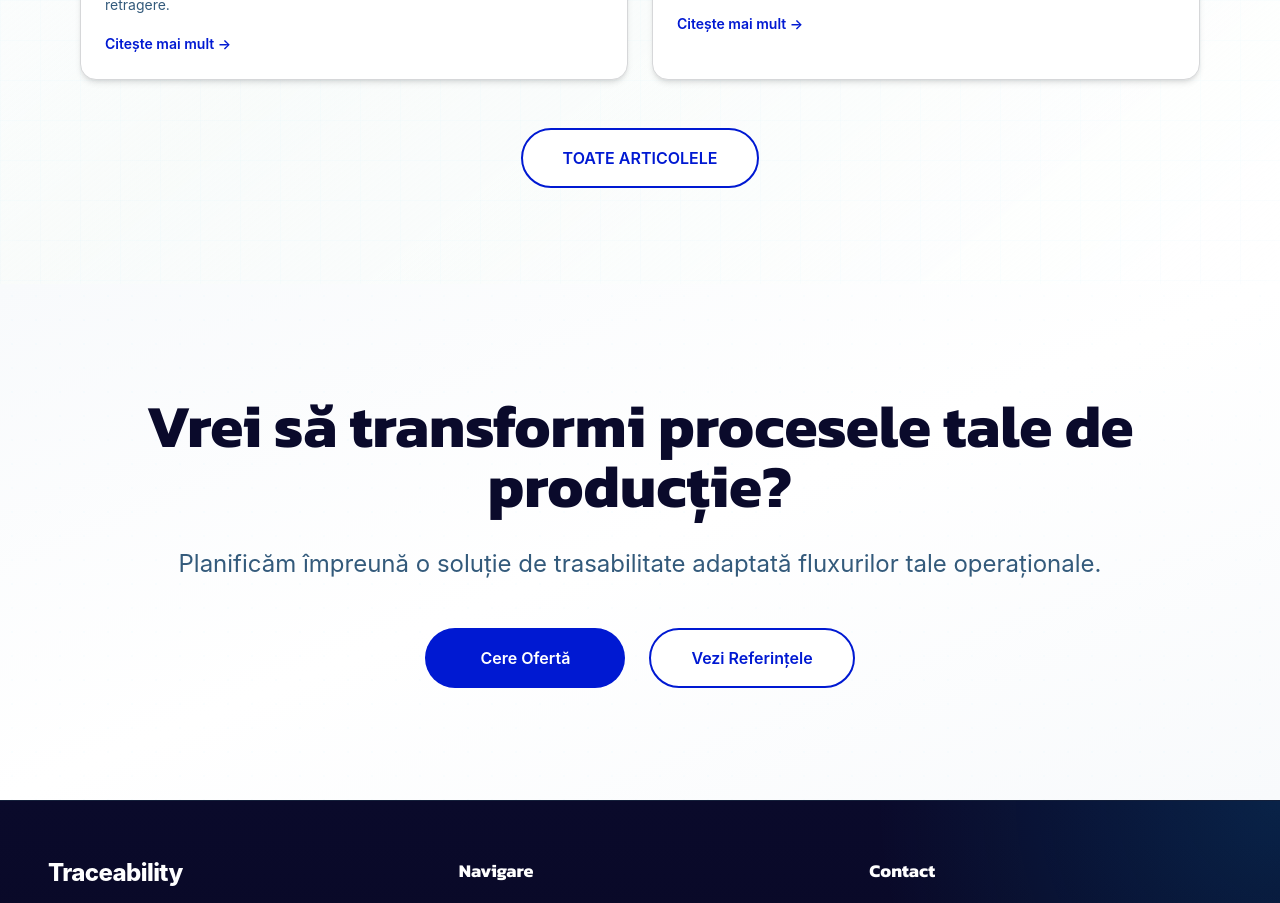
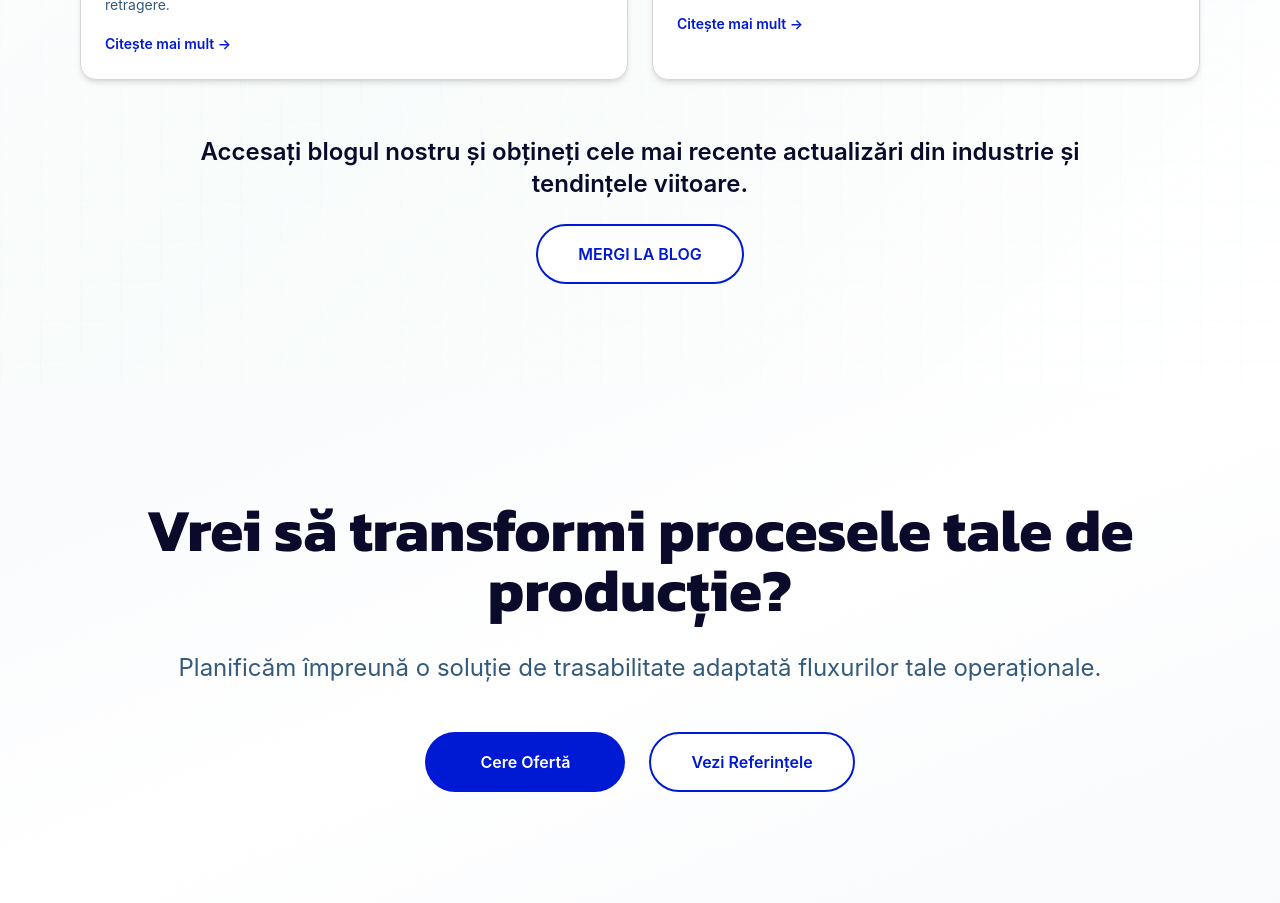
Before and after one commit to siskonyazilim/traceabilityTR, a Next.js app: page / in a window 1280 px wide. Shown: the part 6580-7483 px from the top of the page. Built offline with nearby package versions, Linux system fonts and the light colour scheme; no server answers.

Commit message:
feat: update BlogPreview component with localized subtitle and call-to-action button

```diff
--- a/components/home/BlogPreview.js
+++ b/components/home/BlogPreview.js
@@ -98,15 +98,18 @@ export const BlogPreview = () => {
           </div>
         </div>
 
-        <div className="flex justify-center">
+        <div className="px-2 sm:px-4 py-2 text-center">
+          <p className="text-primary-black text-lg sm:text-2xl font-semibold leading-relaxed mb-6 max-w-4xl mx-auto">
+            {t('sections.blogPreviewSubtitle', 'Accesați blogul nostru și obțineți cele mai recente actualizări din industrie și tendințele viitoare.')}
+          </p>
           <Button
             as={Link}
             href="/blog"
             variant="outline"
             size="lg"
-            className="border-2 border-primary-black text-primary-black hover:bg-primary-black hover:text-white"
+            className="border-2 border-primary-black text-primary-black bg-transparent hover:bg-primary-black hover:text-white"
           >
-            {t('sections.allArticles', 'TOATE ARTICOLELE')}
+            {t('sections.blogPreviewCta', 'MERGI LA BLOG')}
           </Button>
         </div>
       </Container>
--- a/data/i18n/en.json
+++ b/data/i18n/en.json
@@ -128,6 +128,7 @@
     "strategicPartnersSubtitle": "Our trusted solution partners are leaders in their domains with proven global success.",
     "blogPreviewTitle": "From the Blog",
     "blogPreviewSubtitle": "Visit our blog for the latest industry updates and future trends.",
+    "blogPreviewCta": "GO TO BLOG",
     "allArticles": "ALL ARTICLES",
     "technologyTitle": "Technology Capabilities and Competencies",
     "technologySubtitle": "Advanced traceability solutions for modern manufacturing",
--- a/data/i18n/ro.json
+++ b/data/i18n/ro.json
@@ -128,6 +128,7 @@
     "strategicPartnersSubtitle": "Partenerii noștri valoroși de soluții, care sunt lideri în domeniile lor și și-au dovedit succesul la nivel global.",
     "blogPreviewTitle": "Din Blog",
     "blogPreviewSubtitle": "Accesați blogul nostru și obțineți cele mai recente actualizări din industrie și tendințele viitoare.",
+    "blogPreviewCta": "MERGI LA BLOG",
     "allArticles": "TOATE ARTICOLELE",
     "technologyTitle": "Capabilități și Competențe Tehnologice",
     "technologySubtitle": "Soluții avansate de trasabilitate pentru producția modernă",
```
